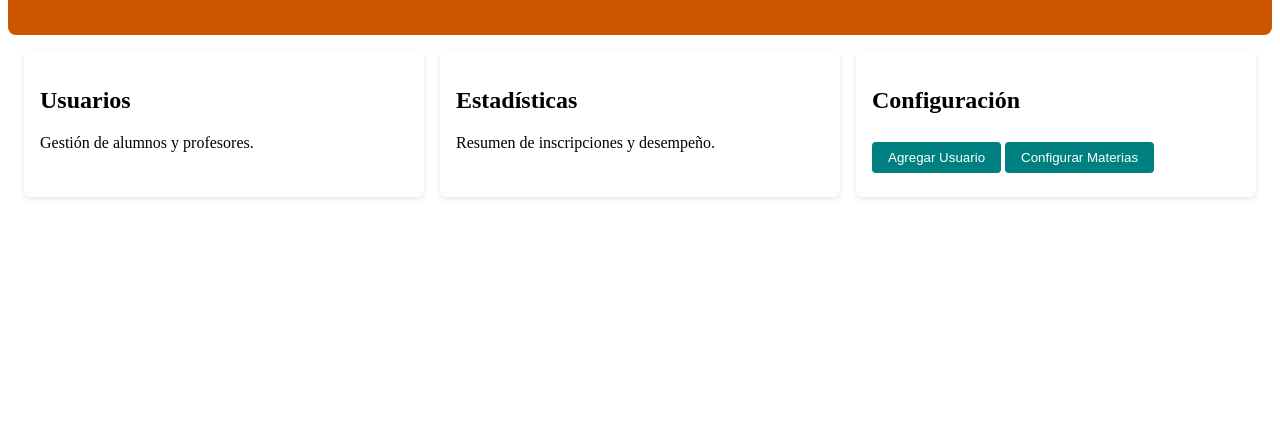
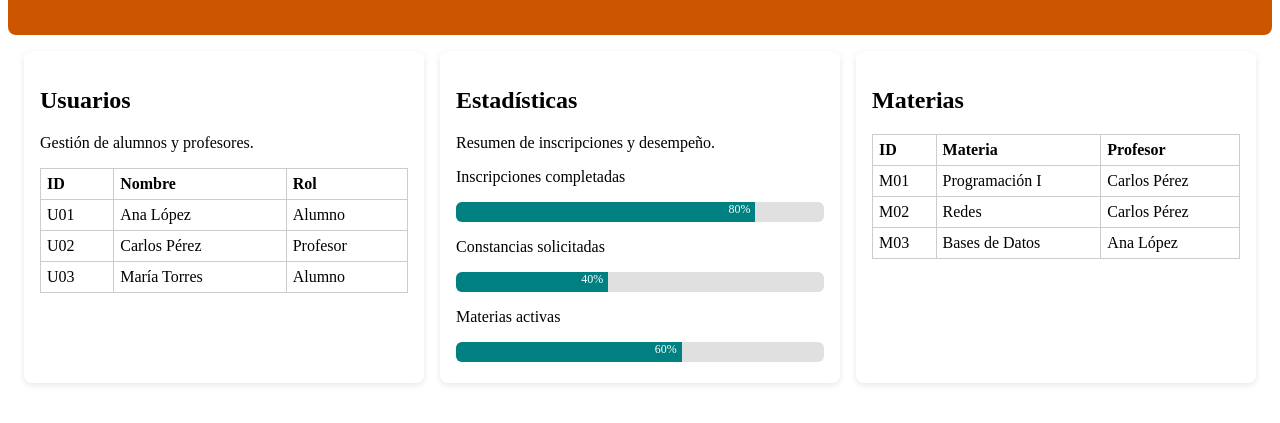
Before and after one commit to JoshuaAMO/JoshuaAMO.github.io, a plain HTML site: page UVM/admin.html in a window 1280 px wide. Shown: the part 85-508 px from the top of the page. Drawn offline with Linux system fonts and the light colour scheme.

Commit message:
Añadir mockups a admin

```diff
--- a/UVM/admin.html
+++ b/UVM/admin.html
@@ -5,24 +5,110 @@
   <meta name="viewport" content="width=device-width, initial-scale=1.0">
   <title>Administración</title>
   <link rel="stylesheet" href="styles.css">
+  <style>
+    table {
+      width: 100%;
+      border-collapse: collapse;
+      margin-top: 10px;
+    }
+    th, td {
+      border: 1px solid #ccc;
+      padding: 6px;
+      text-align: left;
+    }
+    .stats-bar {
+      background: #e0e0e0;
+      border-radius: 6px;
+      overflow: hidden;
+      height: 20px;
+      margin: 5px 0;
+    }
+    .stats-fill {
+      background: teal;
+      height: 100%;
+      text-align: right;
+      color: #fff;
+      font-size: 12px;
+      padding-right: 5px;
+    }
+  </style>
 </head>
 <body class="administracion">
   <header>
     <h1>Panel de Administración</h1>
   </header>
   <main class="grid-3">
+    <!-- Usuarios -->
     <section class="card">
       <h2>Usuarios</h2>
       <p>Gestión de alumnos y profesores.</p>
+      <table>
+        <thead>
+          <tr>
+            <th>ID</th>
+            <th>Nombre</th>
+            <th>Rol</th>
+          </tr>
+        </thead>
+        <tbody>
+          <tr>
+            <td>U01</td>
+            <td>Ana López</td>
+            <td>Alumno</td>
+          </tr>
+          <tr>
+            <td>U02</td>
+            <td>Carlos Pérez</td>
+            <td>Profesor</td>
+          </tr>
+          <tr>
+            <td>U03</td>
+            <td>María Torres</td>
+            <td>Alumno</td>
+          </tr>
+        </tbody>
+      </table>
     </section>
     <section class="card">
       <h2>Estadísticas</h2>
       <p>Resumen de inscripciones y desempeño.</p>
+      <div>
+        <p>Inscripciones completadas</p>
+        <div class="stats-bar"><div class="stats-fill" style="width: 80%;">80%</div></div>
+        <p>Constancias solicitadas</p>
+        <div class="stats-bar"><div class="stats-fill" style="width: 40%;">40%</div></div>
+        <p>Materias activas</p>
+        <div class="stats-bar"><div class="stats-fill" style="width: 60%;">60%</div></div>
+      </div>
     </section>
     <section class="card">
-      <h2>Configuración</h2>
-      <button>Agregar Usuario</button>
-      <button>Configurar Materias</button>
+      <h2>Materias</h2>
+      <table>
+        <thead>
+          <tr>
+            <th>ID</th>
+            <th>Materia</th>
+            <th>Profesor</th>
+          </tr>
+        </thead>
+        <tbody>
+          <tr>
+            <td>M01</td>
+            <td>Programación I</td>
+            <td>Carlos Pérez</td>
+          </tr>
+          <tr>
+            <td>M02</td>
+            <td>Redes</td>
+            <td>Carlos Pérez</td>
+          </tr>
+          <tr>
+            <td>M03</td>
+            <td>Bases de Datos</td>
+            <td>Ana López</td>
+          </tr>
+        </tbody>
+      </table>
     </section>
   </main>
 </body>
```
